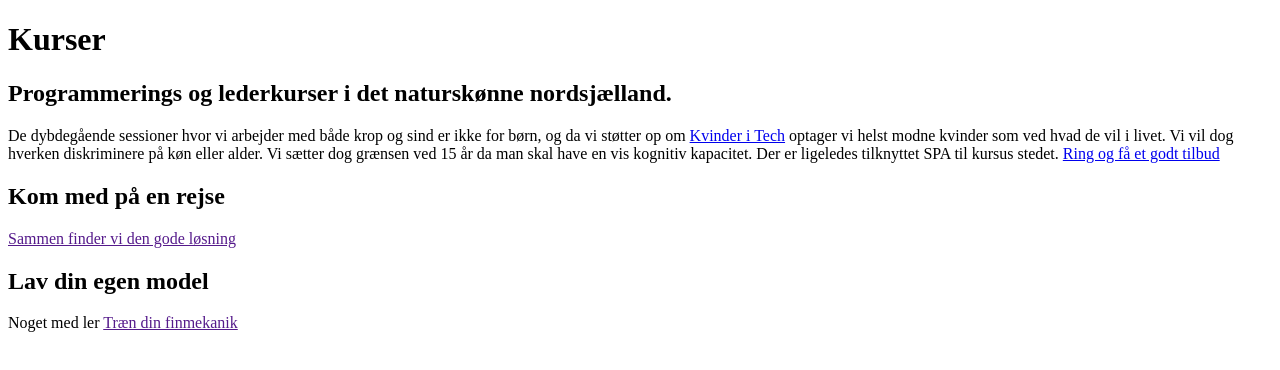
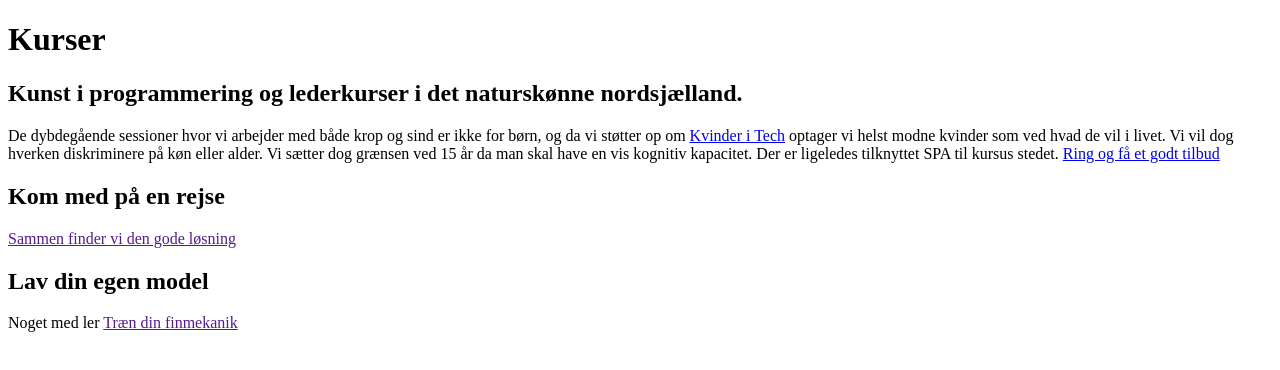
Before and after one commit to freeduck/0071, a plain HTML site: page kurser.html in a window 1280 px wide. Drawn offline with Linux system fonts and the light colour scheme.

Commit message:
Vi smører hele 🎨en fuld

```diff
--- a/kurser.html
+++ b/kurser.html
@@ -7,7 +7,7 @@
     <body>
         <h1>Kurser</h1>
         <article>
-        <h2>Programmerings og lederkurser i det naturskønne nordsjælland.</h2>
+        <h2>Kunst i programmering og lederkurser i det naturskønne nordsjælland.</h2>
 
        <p>
         De dybdegående sessioner hvor vi arbejder med både krop og sind er ikke for børn, og da vi støtter op om <a href="https://itu.dk/Uddannelser/studieliv/Fremtid/Kvinder-i-tech">Kvinder i Tech</a> optager vi helst modne kvinder som ved hvad de vil i livet. Vi vil dog hverken diskriminere på køn eller alder. Vi sætter dog grænsen ved 15 år da man skal have en vis kognitiv kapacitet.
```
